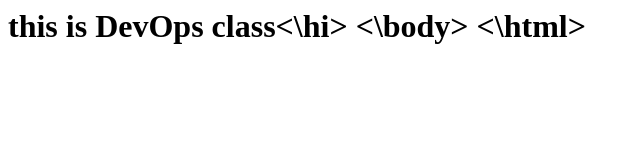
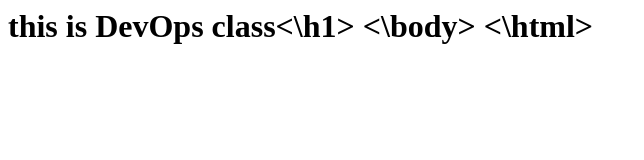
Before and after one commit to syedfaiz401/jenkinsdemo2, a plain HTML site: page index.html in a window 1280 px wide. Shown: the whole page, without its empty margins (0-644 px from the left). Drawn offline with Linux system fonts and the light colour scheme.

Commit message:
Update index.html

```diff
--- a/index.html
+++ b/index.html
@@ -1,5 +1,5 @@
 <html>
-  <body>
-    <h1> this is DevOps class<\hi>
-  <\body>
-<\html>
+   <body>
+     <h1> this is DevOps class<\h1>
+   <\body>
+ <\html>
```
